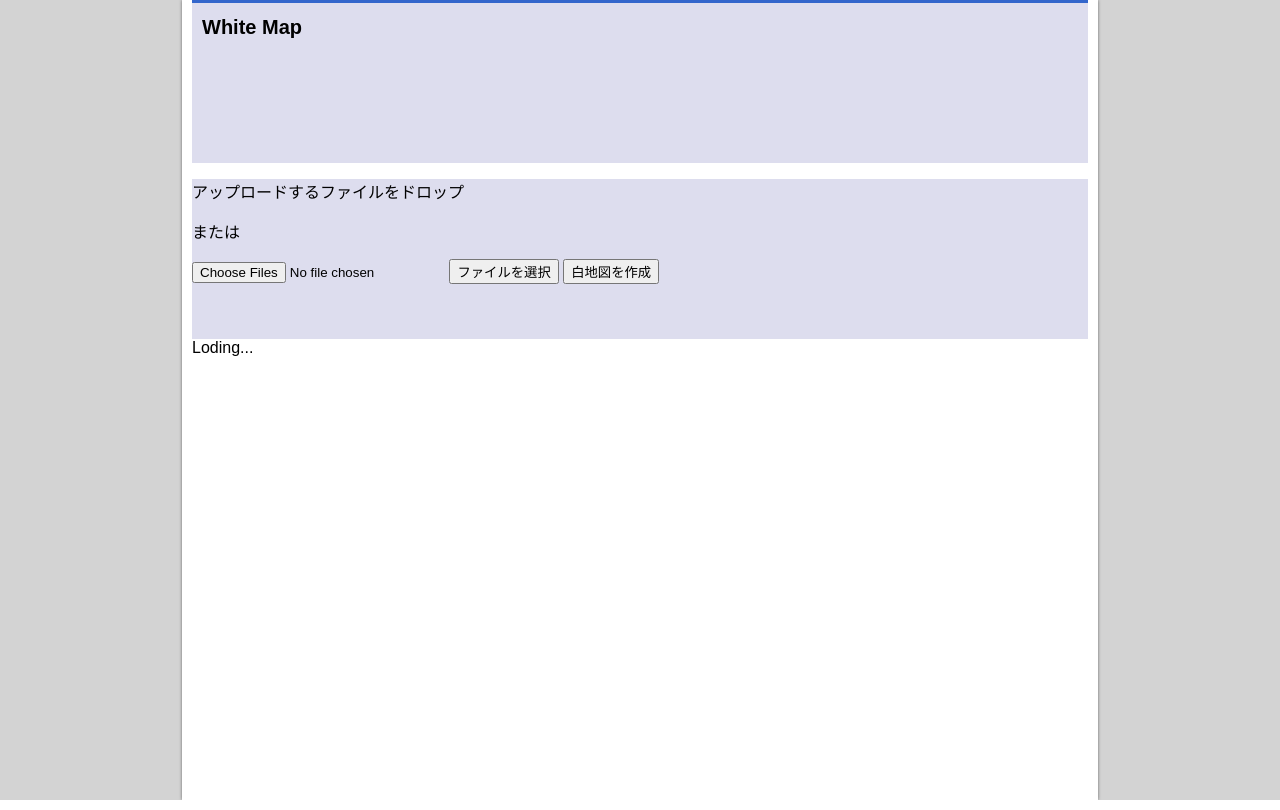
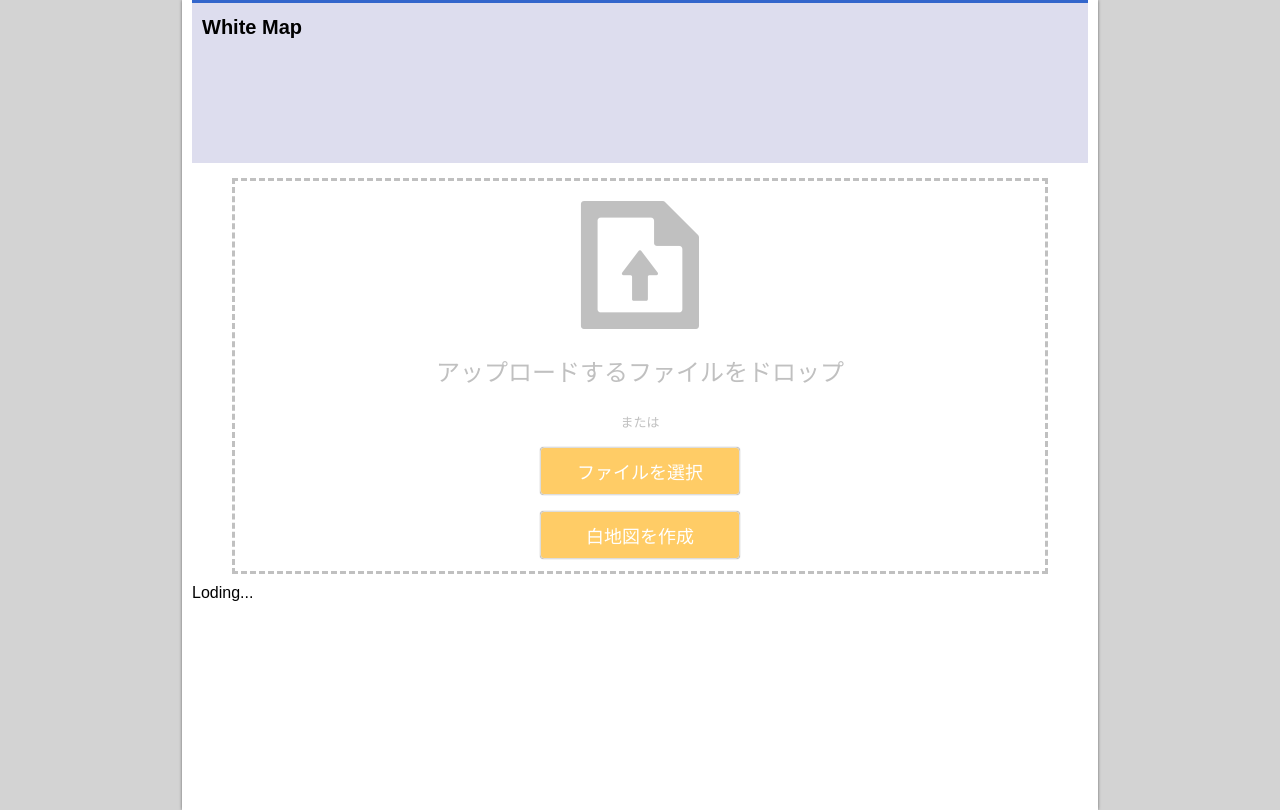
Before and after one commit to sawadakaku/whitemap, a Python web app: template app_whitemap/templates/index.html in a window 1280 px wide. Run offline with Jinja, Linux system fonts and the light colour scheme; the template is opened without the code that fills it, so the values that code supplies are empty.

Commit message:
完成，あとはデバッグ文の削除とcronでdatastoreをクリーニングする

```diff
--- a/app_whitemap/app.yaml
+++ b/app_whitemap/app.yaml
@@ -6,7 +6,8 @@ threadsafe: true
 handlers:
 - url: /static
   static_dir: static
-
+- url: /images
+  static_dir: images
 - url: /.*
   script: main.app
 
--- a/app_whitemap/static/glike.css
+++ b/app_whitemap/static/glike.css
@@ -13,7 +13,7 @@ html,body{
   width: 70%;
   min-height: 100%;
   margin: 0 auto;
-  padding: 0 10;
+  padding: 0 10px 10px;
   box-shadow: 0 0 3px rgba(0,0,0,0.5);
 }
 
@@ -84,3 +84,55 @@ h2{
     font-size: 20px;
     font-weight: bold;
 }
+/* ダミーボタン用ボタン非表示 */
+input[type="file"]{
+    display: none;
+}
+a#btn-whitemap{
+    display: none;
+}
+
+/* ボタン用スタイル */
+#btn-group button{
+    background: #FFCC66;
+    border: 1px solid #DDD;
+    border-radius: 4px;
+    -moz-border-radius: 4px;
+    -webkit-border-radius: 4px;
+    color: #FFF;
+    font-size: large;
+    width: 200px;
+    padding: 10px 0;
+    -moz-box-shadow: 0 0 1px rgba(0,0,0,0.5);
+    -webkit-box-shadow: 0 0 1px rgba(0,0,0,0.5);
+}
+
+/* 要素をセンタリング */
+#btn-group , #text1{
+    text-align: center;
+}
+.icon{
+    display: block;
+    margin: 0 auto;
+}
+
+/* 文字サイズと色 */
+#text1{
+    color: #C0C0C0;
+}
+.largetext{
+    font-size: x-large;
+}
+.smalltext{
+    font-size: small;
+}
+
+/* drag-areaのスタイル */
+#drag-area{
+    margin: 10px 40px;
+    padding: 20px;
+    height: 350px;
+    border-width: medium;
+    border-color: #C0C0C0;
+    border-style: dashed;
+}
--- a/app_whitemap/templates/index.html
+++ b/app_whitemap/templates/index.html
@@ -1,29 +1,21 @@
 {% extends "_base.html" %}
 {% block bodycontent %}
   <div id="drag-area">
-    <p>アップロードするファイルをドロップ</p>
-    <p>または</p>
+    <img src="/images/uploadicon1.png" class="icon"/>
+    <div id="text1">
+        <p class="largetext">アップロードするファイルをドロップ</p>
+        <p class="smalltext">または</p>
+    </div>
     <div id="btn-group">
       <input type="file" multiple="multiple"/>
-      <button id="btn">ファイルを選択</button>
-      <button id="make-whitemap">白地図を作成</button>
+      <p><button id="btn">ファイルを選択</button></p>
+      <a href='/img-whitemap' id='btn-whitemap'></a>
+      <p><button id="make-whitemap">白地図を作成</button></p>
     </div>  <!-- end btn-group -->
   </div>  <!-- end drag-area -->
-  <div id="img-whitemap">
-  </div>
   <div id="uploaded-routes">
     Loding...
   </div>
-
-  <style type="text/css">
-    #drag-area{
-      height: 20%;
-      background-color: #dde;
-    }
-    #input[type="file"]{
-      display: none;
-    }
-  </style>
 
   <script type="text/javascript">
     $(function(){
@@ -34,7 +26,7 @@
         //デフォルトの挙動を停止
         e.preventDefault();
         //ファイル情報を取得
-        var files = e.originalEvent.detaTransfer.files;
+        var files = e.originalEvent.dataTransfer.files;
         uploadFiles(files);
       }).bind('dragenter',function(){
         //デフォルトの挙動を停止
@@ -84,17 +76,8 @@
     /*=====================================
     img-whitemapを表示
     =====================================*/
-  function makeImgWM(){
-    $.ajax({
-      url:'/img-whitemap',
-      cache:false,
-      success:function(img){
-      $('#img-whitemap').html(img);
-      }
-    });
-  }
   $('#make-whitemap').click(function(){
-    makeImgWM();
+    $('#btn-whitemap')[0].click();
   });
     /*=====================================
     uploaded-routesを更新
```
Also changed, not shown: app_whitemap/main.py (+4 -7 lines), app_whitemap/images/uploadicon.png (added), app_whitemap/images/uploadicon1.png (added), 1 other file.
